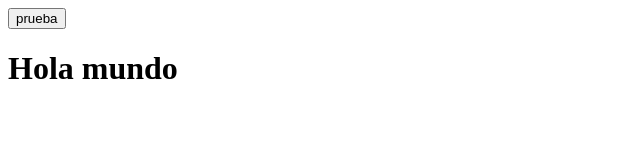
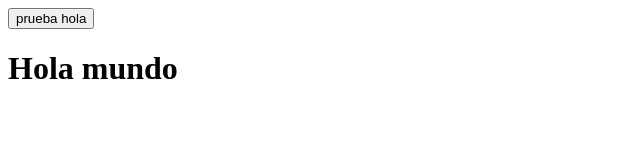
Before and after one commit to Teresog/PruebaCursoGit, a plain HTML site: page index.html in a window 1280 px wide. Shown: the full height of the page, 0-640 px from the left. Drawn offline with Linux system fonts and the light colour scheme.

Commit message:
agregue hola

```diff
--- a/index.html
+++ b/index.html
@@ -8,7 +8,7 @@
 </head>
 <body>
     <div class="head">
-        <button>prueba</button>
+        <button>prueba hola</button>
     </div>
     <h1>Hola mundo</h1>
 
```
